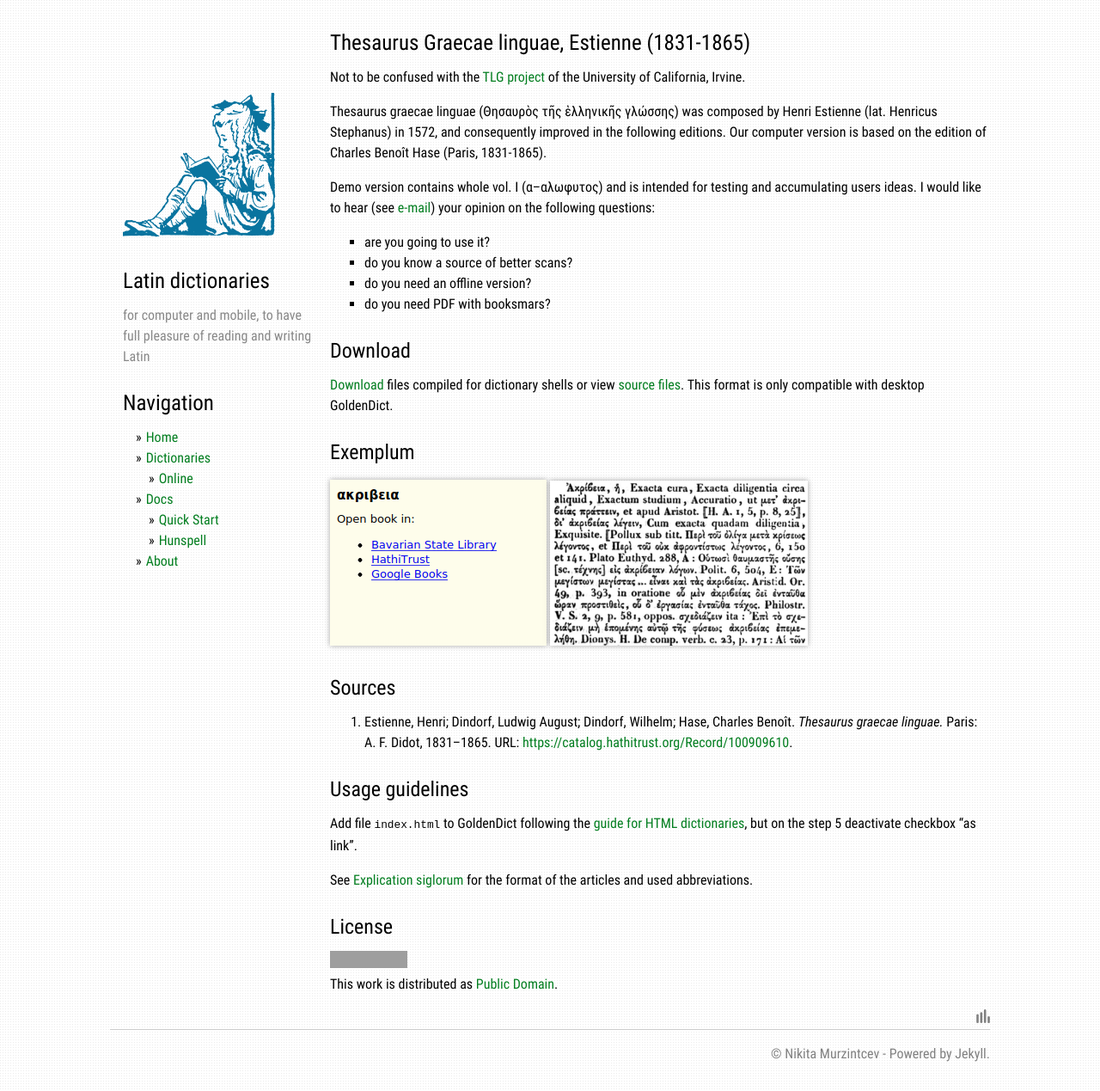
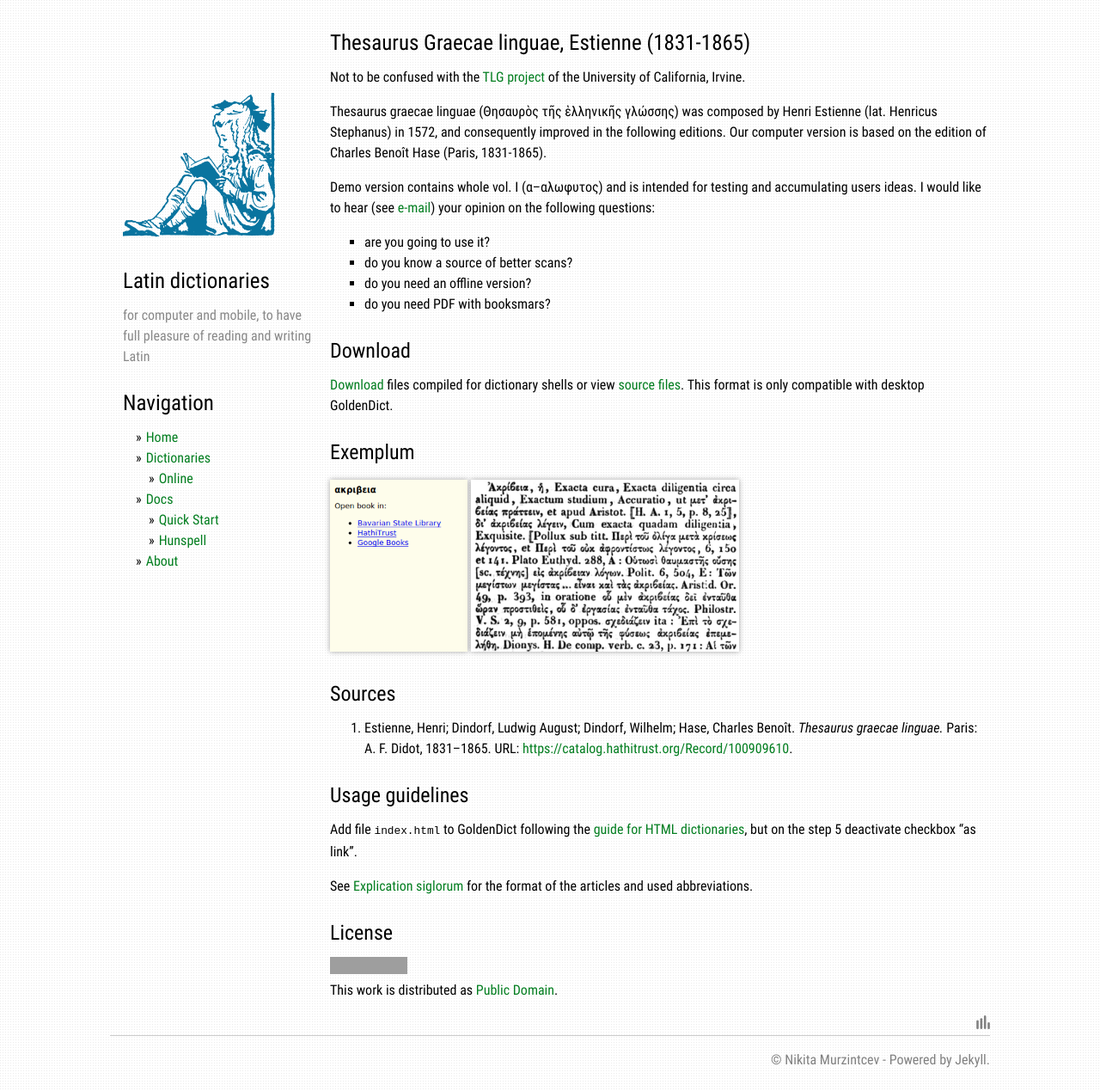
Before and after one commit to latin-dict/latin-dict.github.io, a Jekyll site: the page built from _dictionaries/Estienne1831.md, in a window 1280 px wide. Shown: the whole page at 86% size. Built offline with Jekyll 4.4.1, drawn with Linux system fonts in a browser that asks for light colours; grey boxes are pictures that could not be loaded.

Commit message:
image viewer changes

```diff
--- a/_includes/img-viewer.html
+++ b/_includes/img-viewer.html
@@ -12,6 +12,7 @@
         <img src="{{ include.img }}" alt="image" />
       </div>
     </div>
-    <img src="{{ include.img }}" style="max-height: 200px; max-width: 300px;" alt="preview" alt="image" />
+    <!-- <img src="{{ include.img }}" style="max-height: 200px; max-width: 300px;" alt="preview" alt="image" /> -->
+    <img src="{{ include.img }}" style="max-height: 200px;" alt="preview" alt="image" />
   </label>
 </div>
```
Also changed, not shown: _dictionaries/Estienne1831.md (+1 -0 lines), _dictionaries/img/Estienne1831-1.png, _dictionaries/img/Simpson1959-1.png, _dictionaries/img/Simpson1959-2.png.
